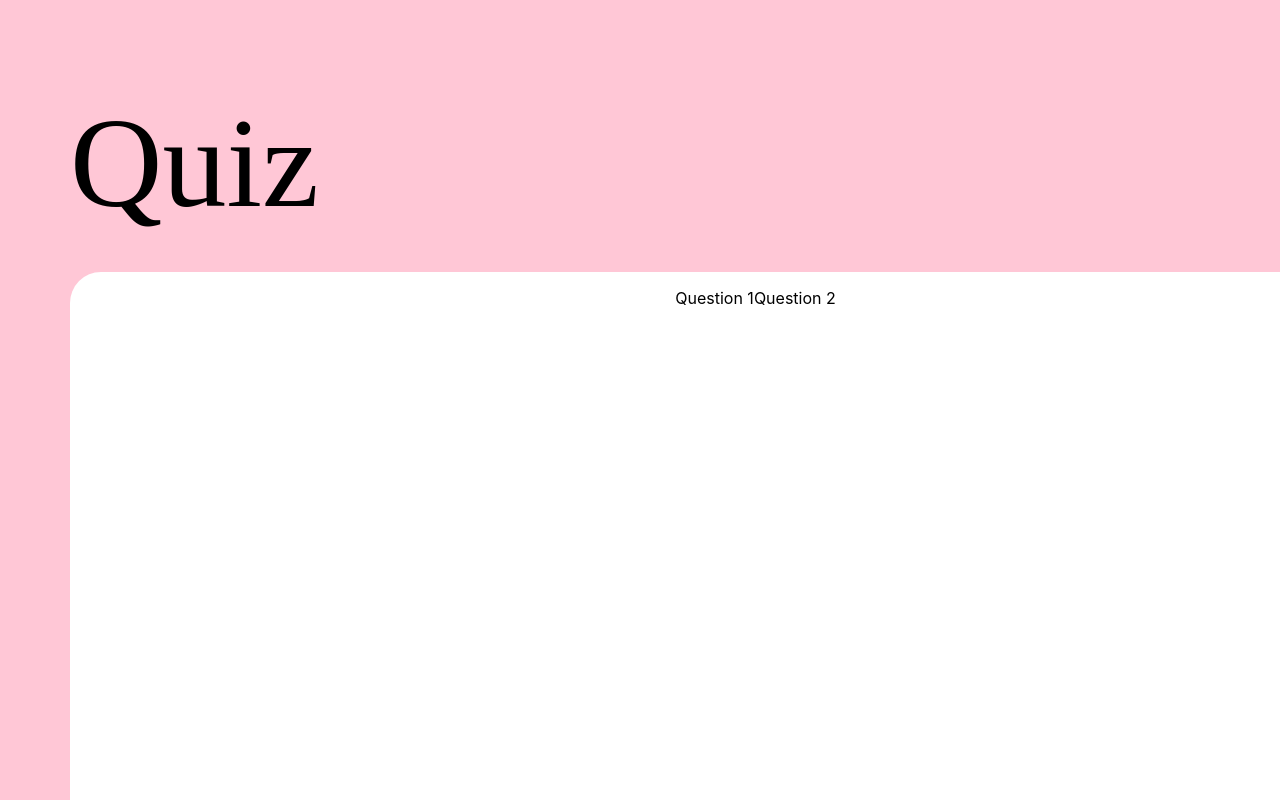
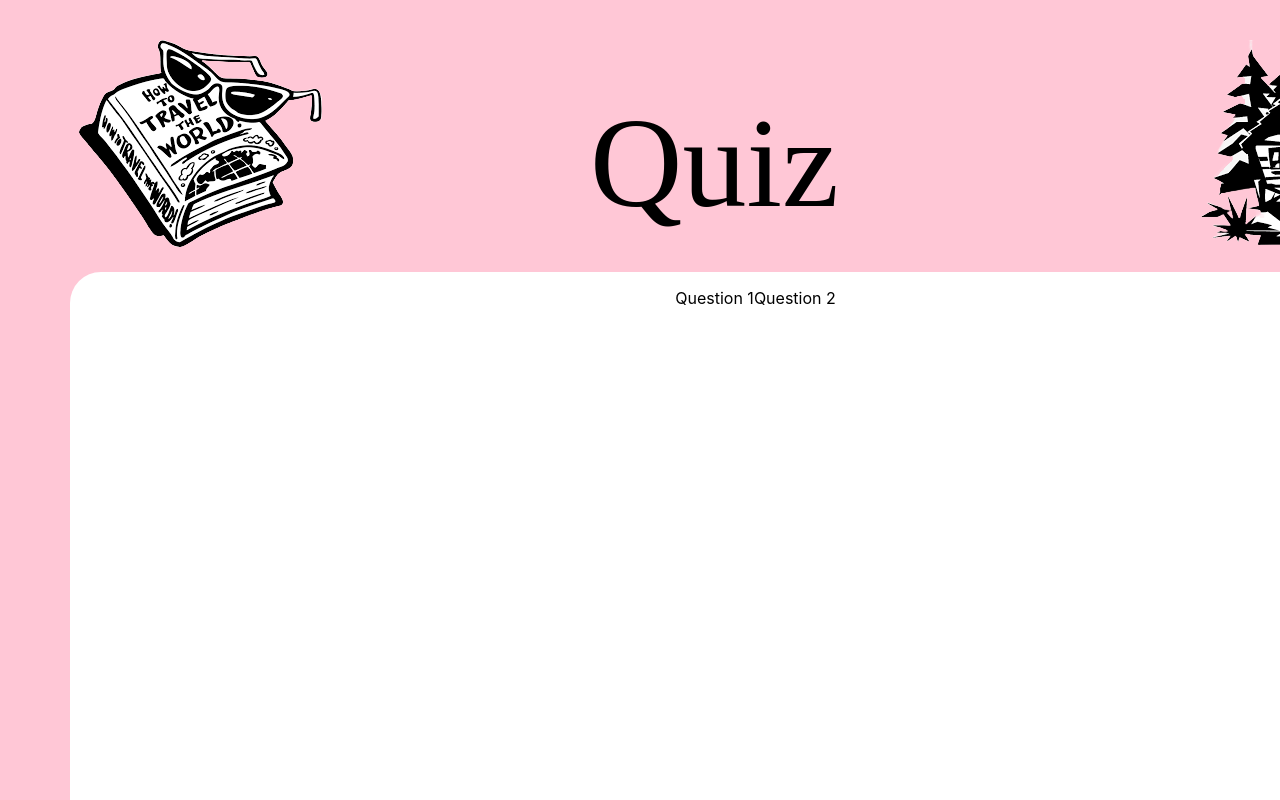
Before and after one commit to ska09634/FindYourParadise, a React (Create React App) app in the folder findyourparadise/: page /quiz in a window 1280 px wide. Shown: the top 800 px of the page. Built offline with nearby package versions, Linux system fonts and the light colour scheme.

Commit message:
more quiz css stages

```diff
--- a/findyourparadise/src/components/Quiz.css
+++ b/findyourparadise/src/components/Quiz.css
@@ -16,10 +16,32 @@ h1{
     font-weight: 400;
     font-size: 128px;
     line-height: 154px;
-    display: flex;
+    right: 100px;
+    justify-content: center;
     align-items: center;
-    text-align: center;
+    padding-left: 520px;
 
+}
+.picLeft{
+    /*position: absolute;
+    max-width: 25%;
+    max-height: 25%;
+    padding-left: 20px;
+    padding-top: 50px;
+    */
+    position: absolute;
+width: 243px;
+height: 207px;
+left: 79px;
+top: 40px;
+}
+
+.picRight{
+    position: absolute;
+width: 238px;
+height: 212px;
+left: 1199px;
+top: 40px;
 }
 
 .rec{
--- a/findyourparadise/src/components/Quiz.js
+++ b/findyourparadise/src/components/Quiz.js
@@ -1,5 +1,9 @@
 import React from "react";
 import './Quiz.css';
+import leftIMG from '../images/QuizLeft.png';
+import rightIMG from '../images/QuizRight.png'
+
+console.log(leftIMG);
 
 function Quiz() {
     return (
@@ -9,7 +13,9 @@ function Quiz() {
 
 
         <body className="background">
-        <h1>Quiz </h1>
+            <img className="picLeft" src={leftIMG} alt="travel icon"/>
+            <h1>Quiz </h1>
+            <img className="picRight" src={rightIMG} alt="house icon"/>
         <div className="rec">
         <p>Question 1 </p>
         <br></br>
```
